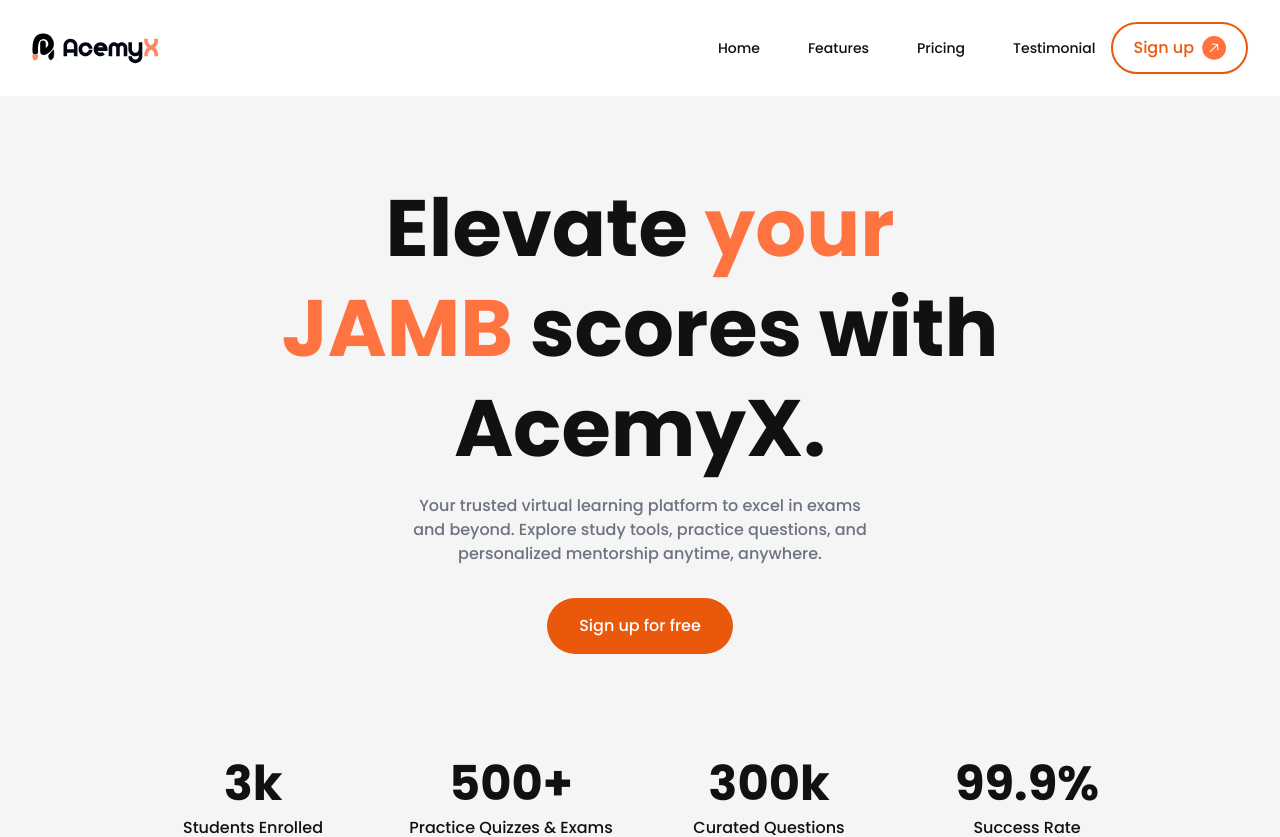
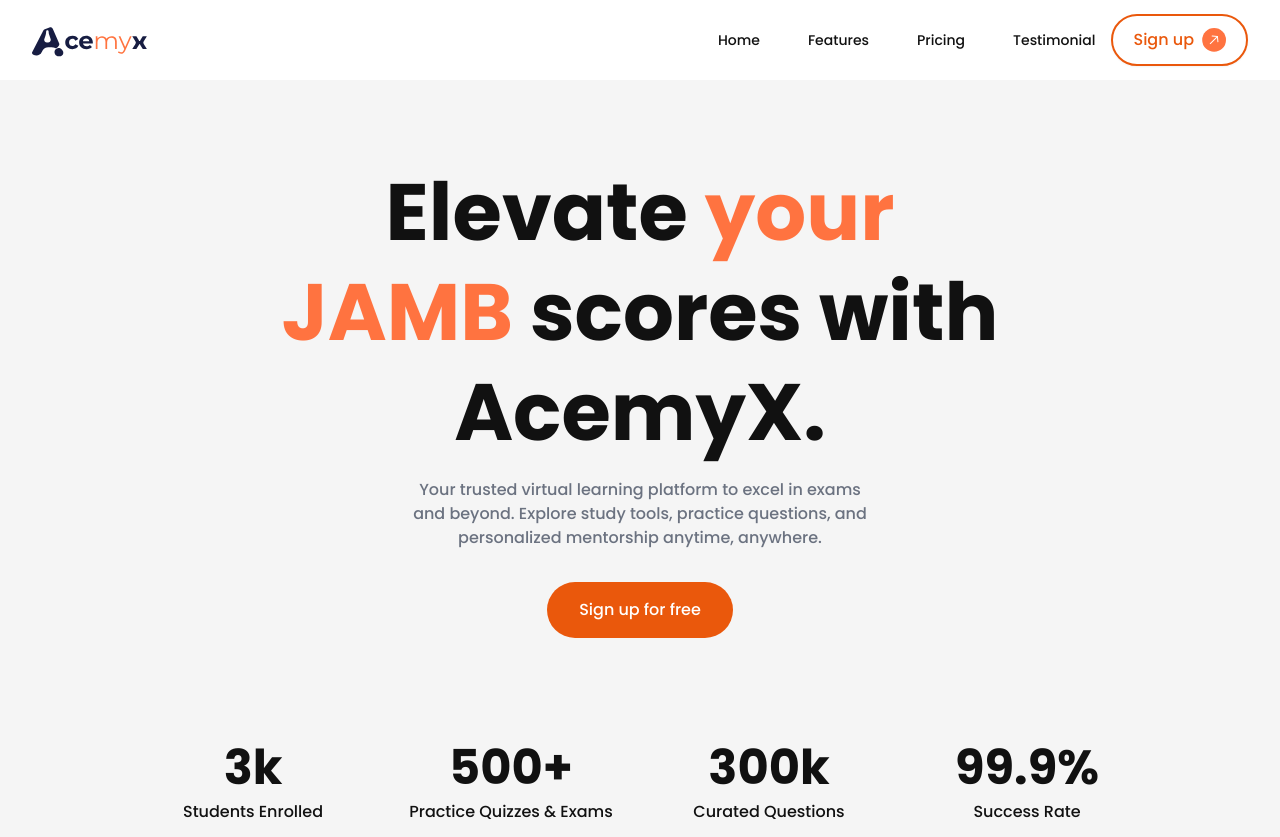
Before and after one commit to Acemyxs/AcemyX, a React (Vite) app: page / in a window 1280 px wide. Shown: the top 837 px of the page. Built offline with nearby package versions, Linux system fonts and the light colour scheme.

Commit message:
fixed the logo

```diff
--- a/src/components/Header.jsx
+++ b/src/components/Header.jsx
@@ -30,7 +30,7 @@
   return (
     <header
       ref={ref}
-      className={`flex justify-between items-center px-8 py-4  h-16 md:h-24 w-full duration-300 bg-white transition-all z-50 ${
+      className={`flex justify-between items-center px-4 md:px-8 py-2 md:py-4 h-14 md:h-20 w-full duration-300 bg-white transition-all z-50 ${
         !isIntersecting ? "fixed top-0 left-0 opacity-[0.95] shadow-md" : ""
       }`}
     >
--- a/src/components/Logo.jsx
+++ b/src/components/Logo.jsx
@@ -1,11 +1,11 @@
 export default function Logo() {
   return (
-    <a href='#'>
+    <div className='flex items-center'>
       <img
-        src='/acemyx-logo.svg'
-        alt='AcemyX logo  '
-        className='w-32 h-32 items-center'
+        src='/AcemyX.svg'
+        alt='AcemyX Logo'
+        className='h-8 md:h-auto w-auto'
       />
-    </a>
+    </div>
   );
 }
```
